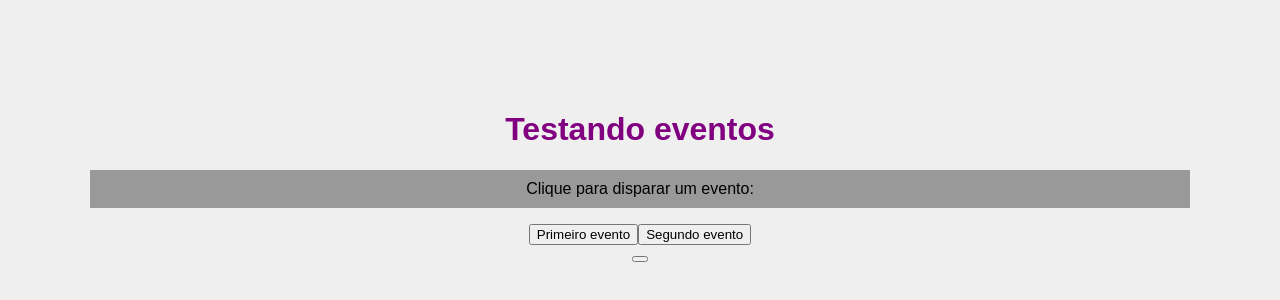
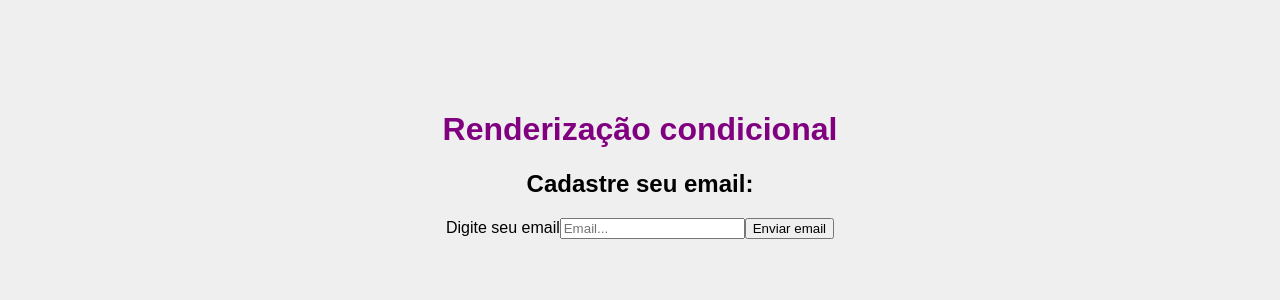
Before and after one commit to PabloSantosdve/Curso_React, a React (Vite) app in the folder meu_projeto/: page / in a window 1280 px wide. Shown: the top 300 px of the page. Built offline with nearby package versions, Linux system fonts and the light colour scheme.

Commit message:
Renderização por condição

```diff
--- a/meu_projeto/src/App.jsx
+++ b/meu_projeto/src/App.jsx
@@ -7,14 +7,15 @@ import Evento from './components/Evento'
 import Form from './components/Form'
 import UseState from './components/UseState'
 import Button from './components/evento/Button'
+import Condicional from './components/Condiconal'
+
 
 function App() {
 
   return (
     <>
-    <h1>Testando eventos</h1>
-   <Evento />
-    <Button />
+    <h1>Renderização condicional</h1>
+    <Condicional />
     </>
   )
 }
--- /dev/null
+++ b/meu_projeto/src/components/Condiconal.jsx
@@ -0,0 +1,54 @@
+import { useState } from "react"
+
+function Condicional() {
+	// Declara dois estados: 'email' para armazenar o valor do input e 'userEmail' para armazenar o email enviado
+	const [email, setEmail] = useState('')
+	const [userEmail, setUserEmail] = useState('')
+
+	// Função chamada quando o botão "Enviar email" é clicado
+	function enviarEmail(e) {
+		e.preventDefault() // Previne o comportamento padrão do formulário de recarregar a página
+		setUserEmail(email) // Atualiza o estado 'userEmail' com o valor do estado 'email'
+	}
+
+	// Função chamada quando o botão "Limpar email" é clicado
+	function limparEmail() {
+		setUserEmail('') // Limpa o estado 'userEmail' ao definir um valor vazio
+	}
+
+	return (
+		<div>
+			<h2>Cadastre seu email:</h2>
+
+			{/* Formulário para capturar o email */}
+			<form action="">
+				<label htmlFor="">Digite seu email</label>
+
+				{/* Input para capturar o email do usuário */}
+				<input
+					type="email"
+					name=""
+					id=""
+					placeholder="Email..."
+					// Atualiza o estado 'email' toda vez que o valor do input muda
+					onChange={(e) => setEmail(e.target.value)}
+				/>
+
+				{/* Botão para enviar o email */}
+				<button onClick={enviarEmail}>Enviar email</button>
+			</form>
+
+			{/* Renderiza esta seção apenas se 'userEmail' tiver um valor */}
+			{userEmail && (
+				<div>
+					<p>O e-mail do usuário é: {userEmail}</p>
+
+					{/* Botão para limpar o email */}
+					<button onClick={limparEmail}>Limpar email</button>
+				</div>
+			)}
+		</div>
+	)
+}
+
+export default Condicional
```
